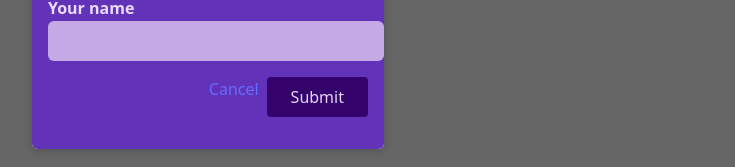
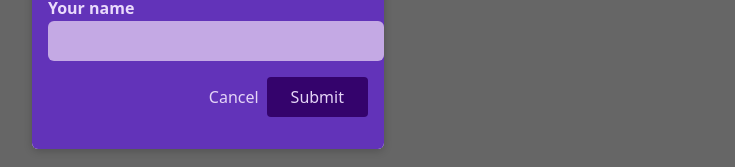
Before and after one commit to quesitopre/react-postboard, a React (Vite) app in the folder frontend/: page /create-post in a window 1280 px wide. Shown: the part 343-510 px from the top of the page, without its empty margins (432-1167 px from the left). Built offline with nearby package versions, Linux system fonts and the light colour scheme.

Commit message:
updated css

```diff
--- a/frontend/src/components/routes/NewPost.module.css
+++ b/frontend/src/components/routes/NewPost.module.css
@@ -26,6 +26,7 @@
 .actions {
   display: flex;
   justify-content: flex-end;
+  align-items: center;
   gap: 0.5rem;
 }
 
@@ -43,10 +44,12 @@
   background-color: #23014a;
 }
 
-.actions button[type='button'] {
+.actions a {
   background-color: transparent;
+  text-decoration: none;
+  color: #e5d5f7;
 }
 
-.actions button[type='button']:hover {
+.actions a:hover {
   color: #d1bee6;
 }
```
